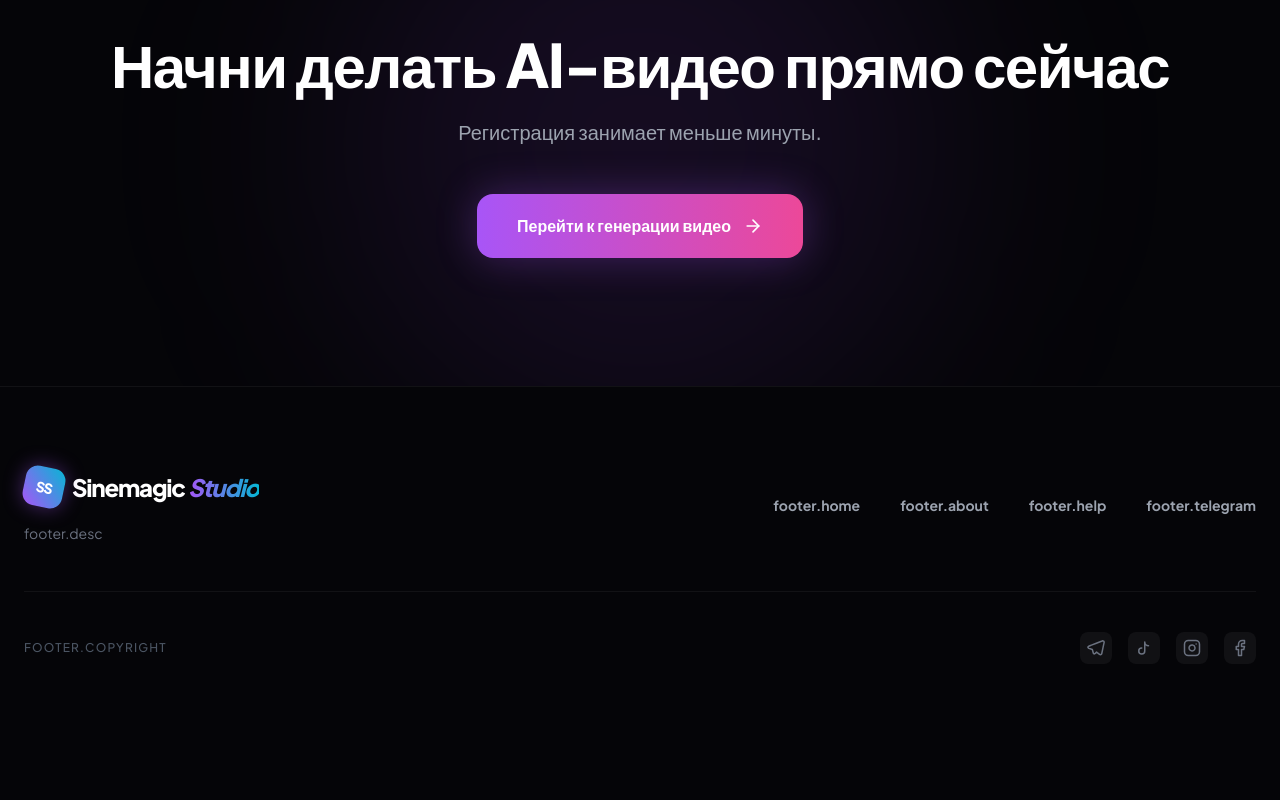
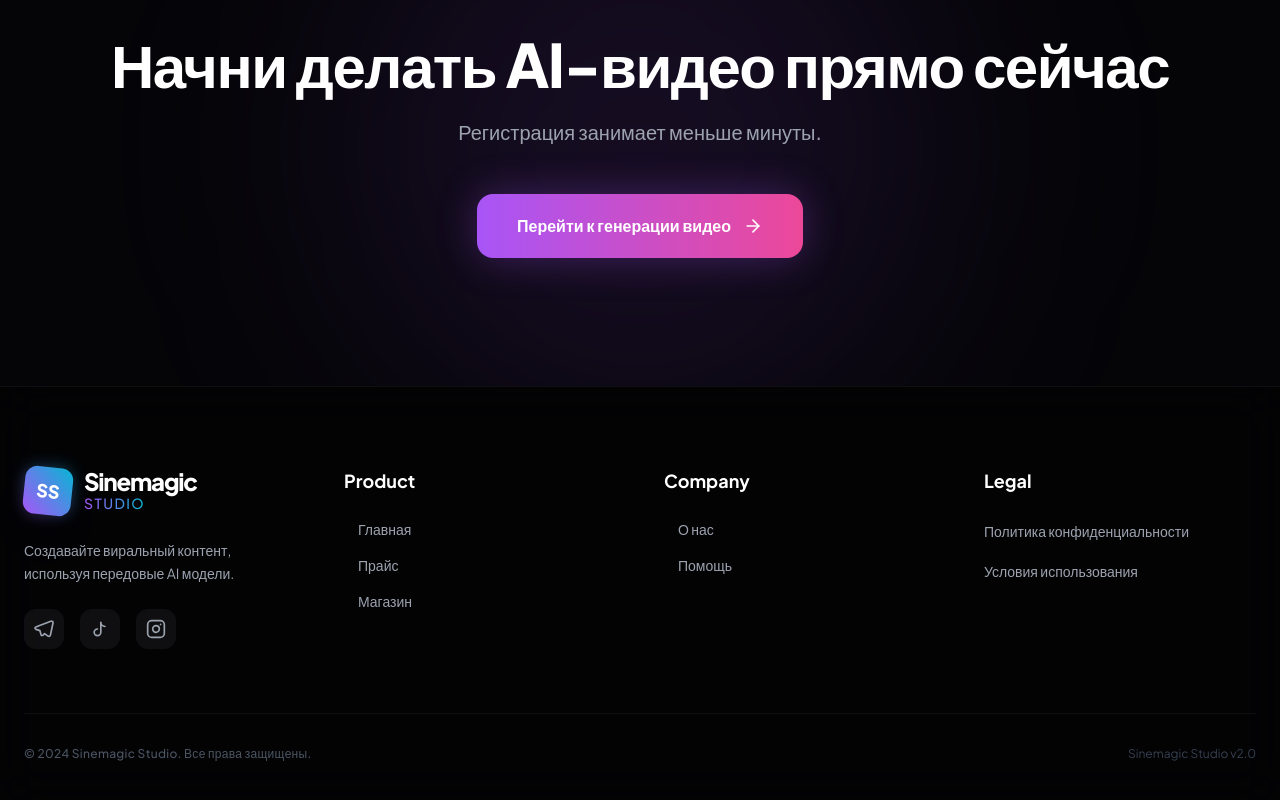
Before and after one commit to reptiliy/sinemagic-studio, a React (Vite) app: page / in a window 1280 px wide. Shown: the part 6315-7115 px from the top of the page. Before the commit the page ends 7019 px from the top, so only its background shows below. Built offline with nearby package versions, Linux system fonts and the light colour scheme; no server answers; the database is empty.

Commit message:
feat: redesign footer and fix translations

```diff
--- a/components/Footer.tsx
+++ b/components/Footer.tsx
@@ -1,8 +1,6 @@
-
 import React from 'react';
 import { useLanguage } from '../LanguageContext';
 import { useSection } from '../ContentContext';
-import { Facebook, Instagram } from 'lucide-react';
 
 interface FooterProps {
   onNavigate: (view: 'home' | 'about' | 'help' | 'price' | 'store' | 'custom') => void;
@@ -14,69 +12,109 @@ const Footer: React.FC<FooterProps> = ({ onNavigate }) => {
   const showHelp = useSection('help');
 
   return (
-    <footer className="bg-background pt-20 pb-10 border-t border-white/5">
+    <footer className="bg-black/40 backdrop-blur-xl border-t border-white/5 pt-20 pb-10">
       <div className="container mx-auto px-6">
-        <div className="flex flex-col md:flex-row justify-between items-start md:items-center gap-12 mb-12">
-          <div>
-            <button onClick={() => onNavigate('home')} className="group flex items-center gap-2 text-2xl font-black tracking-tighter mb-4 focus:outline-none">
-              <div className="w-10 h-10 rounded-xl bg-gradient-to-tr from-accent-purple to-accent-cyan flex items-center justify-center text-white font-black text-sm rotate-12 group-hover:rotate-0 transition-transform shadow-[0_0_20px_rgba(168,85,247,0.4)]">SS</div>
-              <span className="text-lg md:text-2xl">Sinemagic <span className="gradient-text italic">Studio</span></span>
+        <div className="grid grid-cols-1 md:grid-cols-2 lg:grid-cols-4 gap-12 mb-16">
+          {/* Brand Column */}
+          <div className="space-y-6">
+            <button onClick={() => onNavigate('home')} className="group flex items-center gap-3 focus:outline-none">
+              <div className="relative">
+                <div className="absolute inset-0 bg-gradient-to-tr from-accent-purple to-accent-cyan rounded-xl blur opacity-40 group-hover:opacity-100 transition-opacity duration-500"></div>
+                <div className="relative w-12 h-12 rounded-xl bg-gradient-to-tr from-accent-purple to-accent-cyan flex items-center justify-center text-white font-black text-lg rotate-6 group-hover:rotate-0 transition-transform duration-300 shadow-2xl">
+                  SS
+                </div>
+              </div>
+              <div className="flex flex-col items-start">
+                <span className="text-2xl font-black tracking-tighter leading-none">Sinemagic</span>
+                <span className="text-sm font-medium gradient-text tracking-widest uppercase">Studio</span>
+              </div>
             </button>
-            <p className="text-gray-500 max-w-sm text-sm">
+            <p className="text-gray-400 text-sm leading-relaxed max-w-xs">
               {t('footer.desc')}
             </p>
+            <div className="flex gap-4">
+               {/* Social Icons */}
+               <a href="https://t.me/Sinemagic" target="_blank" rel="noopener noreferrer" className="w-10 h-10 rounded-xl bg-white/5 flex items-center justify-center text-gray-400 hover:bg-[#229ED9] hover:text-white transition-all duration-300 transform hover:-translate-y-1">
+                 <svg xmlns="http://www.w3.org/2000/svg" width="20" height="20" viewBox="0 0 24 24" fill="none" stroke="currentColor" strokeWidth="2" strokeLinecap="round" strokeLinejoin="round"><path d="M21.198 2.433a2.242 2.242 0 0 0-1.022.215l-8.609 3.33c-2.068.8-4.133 1.598-5.724 2.21a405.15 405.15 0 0 1-2.849 1.09c-.42.147-.99.332-1.473.901-.728.968.193 1.798.919 2.286 1.61.516 3.275 1.009 4.654 1.472.509 1.793.997 3.592 1.48 5.388.16.36.506.494.864.498l-.002.018s.281 .028.555-.038a2.1 2.1 0 0 0 .933-.517c.345-.324 1.28-1.244 1.811-1.764l3.999 2.952.032.018s.442.311 1.09.355c.324.022.75-.04 1.116-.308.37-.27.613-.702.728-1.196.342-1.492 2.61-12.285 2.997-14.072l-.01.042c.27-1.006.17-1.928-.455-2.381a2.06 2.06 0 0 0-1.022-.215z"/></svg>
+               </a>
+               <a href="#" className="w-10 h-10 rounded-xl bg-white/5 flex items-center justify-center text-gray-400 hover:bg-[#ff0050] hover:text-white transition-all duration-300 transform hover:-translate-y-1">
+                 <svg xmlns="http://www.w3.org/2000/svg" width="20" height="20" viewBox="0 0 24 24" fill="none" stroke="currentColor" strokeWidth="2" strokeLinecap="round" strokeLinejoin="round"><path d="M9 12a4 4 0 1 0 4 4V4a5 5 0 0 0 5 5" /></svg>
+               </a>
+               <a href="#" className="w-10 h-10 rounded-xl bg-white/5 flex items-center justify-center text-gray-400 hover:bg-[#E1306C] hover:text-white transition-all duration-300 transform hover:-translate-y-1">
+                 <svg xmlns="http://www.w3.org/2000/svg" width="20" height="20" viewBox="0 0 24 24" fill="none" stroke="currentColor" strokeWidth="2" strokeLinecap="round" strokeLinejoin="round"><rect width="20" height="20" x="2" y="2" rx="5" ry="5" /><path d="M16 11.37A4 4 0 1 1 12.63 8 4 4 0 0 1 16 11.37z" /><line x1="17.5" x2="17.51" y1="6.5" y2="6.5" /></svg>
+               </a>
+            </div>
           </div>
 
-          <nav className="flex flex-wrap gap-10">
-            <button onClick={() => onNavigate('home')} className="text-sm font-bold text-gray-400 hover:text-white transition-colors">{t('footer.home')}</button>
-            {showAbout && (
-              <button onClick={() => onNavigate('about')} className="text-sm font-bold text-gray-400 hover:text-white transition-colors">{t('footer.about')}</button>
-            )}
-            {showHelp && (
-              <button onClick={() => onNavigate('help')} className="text-sm font-bold text-gray-400 hover:text-white transition-colors">{t('footer.help')}</button>
-            )}
-            {/* Telegram link in nav removed as requested by context (icons focus), or kept?
-                User asked for icons. I'll keep the text link if it was there, but maybe redundant.
-                I'll leave it as it was in the code, just fixed translation.
-            */}
-            <a href="https://t.me/Sinemagic" target="_blank" rel="noopener noreferrer" className="text-sm font-bold text-gray-400 hover:text-white transition-colors">{t('footer.telegram')}</a>
-          </nav>
+          {/* Navigation Column */}
+          <div>
+            <h3 className="text-white font-bold mb-6 text-lg">Product</h3>
+            <ul className="space-y-4">
+              <li>
+                <button onClick={() => onNavigate('home')} className="text-gray-400 hover:text-accent-cyan transition-colors text-sm font-medium flex items-center gap-2 group">
+                  <span className="w-1.5 h-1.5 rounded-full bg-accent-cyan opacity-0 group-hover:opacity-100 transition-opacity"></span>
+                  {t('header.home')}
+                </button>
+              </li>
+              <li>
+                <button onClick={() => onNavigate('price')} className="text-gray-400 hover:text-accent-cyan transition-colors text-sm font-medium flex items-center gap-2 group">
+                  <span className="w-1.5 h-1.5 rounded-full bg-accent-cyan opacity-0 group-hover:opacity-100 transition-opacity"></span>
+                  {t('header.price')}
+                </button>
+              </li>
+              <li>
+                <button onClick={() => onNavigate('store')} className="text-gray-400 hover:text-accent-cyan transition-colors text-sm font-medium flex items-center gap-2 group">
+                   <span className="w-1.5 h-1.5 rounded-full bg-accent-cyan opacity-0 group-hover:opacity-100 transition-opacity"></span>
+                   {t('header.store')}
+                </button>
+              </li>
+            </ul>
+          </div>
+
+          {/* Company Column */}
+          <div>
+            <h3 className="text-white font-bold mb-6 text-lg">Company</h3>
+            <ul className="space-y-4">
+              {showAbout && (
+                <li>
+                  <button onClick={() => onNavigate('about')} className="text-gray-400 hover:text-accent-purple transition-colors text-sm font-medium flex items-center gap-2 group">
+                    <span className="w-1.5 h-1.5 rounded-full bg-accent-purple opacity-0 group-hover:opacity-100 transition-opacity"></span>
+                    {t('footer.about')}
+                  </button>
+                </li>
+              )}
+              {showHelp && (
+                <li>
+                  <button onClick={() => onNavigate('help')} className="text-gray-400 hover:text-accent-purple transition-colors text-sm font-medium flex items-center gap-2 group">
+                    <span className="w-1.5 h-1.5 rounded-full bg-accent-purple opacity-0 group-hover:opacity-100 transition-opacity"></span>
+                    {t('footer.help')}
+                  </button>
+                </li>
+              )}
+            </ul>
+          </div>
+
+          {/* Legal Column */}
+          <div>
+            <h3 className="text-white font-bold mb-6 text-lg">Legal</h3>
+            <ul className="space-y-4">
+              <li>
+                <a href="#" className="text-gray-400 hover:text-white transition-colors text-sm font-medium">{t('footer.privacy')}</a>
+              </li>
+              <li>
+                <a href="#" className="text-gray-400 hover:text-white transition-colors text-sm font-medium">{t('footer.terms')}</a>
+              </li>
+            </ul>
+          </div>
         </div>
 
-        <div className="flex flex-col md:flex-row justify-between items-center gap-6 pt-10 border-t border-white/5">
-          <p className="text-xs text-gray-600 font-medium tracking-widest uppercase">
+        {/* Bottom Bar */}
+        <div className="pt-8 border-t border-white/5 flex flex-col md:flex-row justify-between items-center gap-4">
+          <p className="text-gray-600 text-xs font-medium tracking-wide">
             {t('footer.copyright')}
           </p>
-          <div className="flex gap-4">
-            {/* Telegram */}
-            <a href="https://t.me/Sinemagic" target="_blank" rel="noopener noreferrer" className="w-8 h-8 rounded-lg bg-white/5 flex items-center justify-center text-gray-500 hover:text-white hover:bg-[#229ED9]/20 hover:text-[#229ED9] transition-all cursor-pointer">
-              <svg xmlns="http://www.w3.org/2000/svg" width="18" height="18" viewBox="0 0 24 24" fill="none" stroke="currentColor" strokeWidth="2" strokeLinecap="round" strokeLinejoin="round">
-                <path d="M21.198 2.433a2.242 2.242 0 0 0-1.022.215l-8.609 3.33c-2.068.8-4.133 1.598-5.724 2.21a405.15 405.15 0 0 1-2.849 1.09c-.42.147-.99.332-1.473.901-.728.968.193 1.798.919 2.286 1.61.516 3.275 1.009 4.654 1.472.509 1.793.997 3.592 1.48 5.388.16.36.506.494.864.498l-.002.018s.281 .028.555-.038a2.1 2.1 0 0 0 .933-.517c.345-.324 1.28-1.244 1.811-1.764l3.999 2.952.032.018s.442.311 1.09.355c.324.022.75-.04 1.116-.308.37-.27.613-.702.728-1.196.342-1.492 2.61-12.285 2.997-14.072l-.01.042c.27-1.006.17-1.928-.455-2.381a2.06 2.06 0 0 0-1.022-.215z"/>
-              </svg>
-            </a>
-
-            {/* TikTok */}
-            <a href="#" className="w-8 h-8 rounded-lg bg-white/5 flex items-center justify-center text-gray-500 hover:text-white hover:bg-[#ff0050]/20 hover:text-[#ff0050] transition-all cursor-pointer">
-              <svg xmlns="http://www.w3.org/2000/svg" width="18" height="18" viewBox="0 0 24 24" fill="none" stroke="currentColor" strokeWidth="2" strokeLinecap="round" strokeLinejoin="round">
-                <path d="M9 12a4 4 0 1 0 4 4V4a5 5 0 0 0 5 5" />
-              </svg>
-            </a>
-
-            {/* Instagram */}
-            <a href="#" className="w-8 h-8 rounded-lg bg-white/5 flex items-center justify-center text-gray-500 hover:text-white hover:bg-[#E1306C]/20 hover:text-[#E1306C] transition-all cursor-pointer">
-              <svg xmlns="http://www.w3.org/2000/svg" width="18" height="18" viewBox="0 0 24 24" fill="none" stroke="currentColor" strokeWidth="2" strokeLinecap="round" strokeLinejoin="round">
-                <rect width="20" height="20" x="2" y="2" rx="5" ry="5" />
-                <path d="M16 11.37A4 4 0 1 1 12.63 8 4 4 0 0 1 16 11.37z" />
-                <line x1="17.5" x2="17.51" y1="6.5" y2="6.5" />
-              </svg>
-            </a>
-
-            {/* Facebook */}
-            <a href="#" className="w-8 h-8 rounded-lg bg-white/5 flex items-center justify-center text-gray-500 hover:text-white hover:bg-[#1877F2]/20 hover:text-[#1877F2] transition-all cursor-pointer">
-               <svg xmlns="http://www.w3.org/2000/svg" width="18" height="18" viewBox="0 0 24 24" fill="none" stroke="currentColor" strokeWidth="2" strokeLinecap="round" strokeLinejoin="round">
-                <path d="M18 2h-3a5 5 0 0 0-5 5v3H7v4h3v8h4v-8h3l1-4h-4V7a1 1 0 0 1 1-1h3z" />
-              </svg>
-            </a>
+          <div className="flex items-center gap-6">
+             <span className="text-gray-700 text-xs">Sinemagic Studio v2.0</span>
           </div>
         </div>
       </div>
--- a/translations.ts
+++ b/translations.ts
@@ -132,7 +132,13 @@ export const translations: Record<Language, any> = {
       rights: 'Все права защищены',
       privacy: 'Политика конфиденциальности',
       terms: 'Условия использования',
-      social: 'Социальные сети'
+      social: 'Социальные сети',
+      desc: 'Создавайте виральный контент, используя передовые AI модели.',
+      home: 'Главная',
+      about: 'О нас',
+      help: 'Помощь',
+      telegram: 'Telegram',
+      copyright: '© 2024 Sinemagic Studio. Все права защищены.'
     },
     bento: {
        card1_title: 'Ультра-быстрый рендеринг',
@@ -422,7 +428,13 @@ export const translations: Record<Language, any> = {
       rights: 'Alle Rechte vorbehalten',
       privacy: 'Datenschutzrichtlinie',
       terms: 'Nutzungsbedingungen',
-      social: 'Soziale Netzwerke'
+      social: 'Soziale Netzwerke',
+      desc: 'Erstellen Sie viralen Content mit fortschrittlichen AI-Modellen.',
+      home: 'Startseite',
+      about: 'Über uns',
+      help: 'Hilfe',
+      telegram: 'Telegram',
+      copyright: '© 2024 Sinemagic Studio. Alle Rechte vorbehalten.'
     },
     bento: {
        card1_title: 'Ultraschnelles Rendering',
@@ -564,7 +576,13 @@ export const translations: Record<Language, any> = {
       rights: 'Всі права захищені',
       privacy: 'Політика конфіденційності',
       terms: 'Умови використання',
-      social: 'Соціальні мережі'
+      social: 'Соціальні мережі',
+      desc: 'Створюйте віральний контент, використовуючи передові AI моделі.',
+      home: 'Головна',
+      about: 'Про нас',
+      help: 'Допомога',
+      telegram: 'Telegram',
+      copyright: '© 2024 Sinemagic Studio. Всі права захищені.'
     },
     bento: {
        card1_title: 'Ультра-швидкий рендеринг',
```
